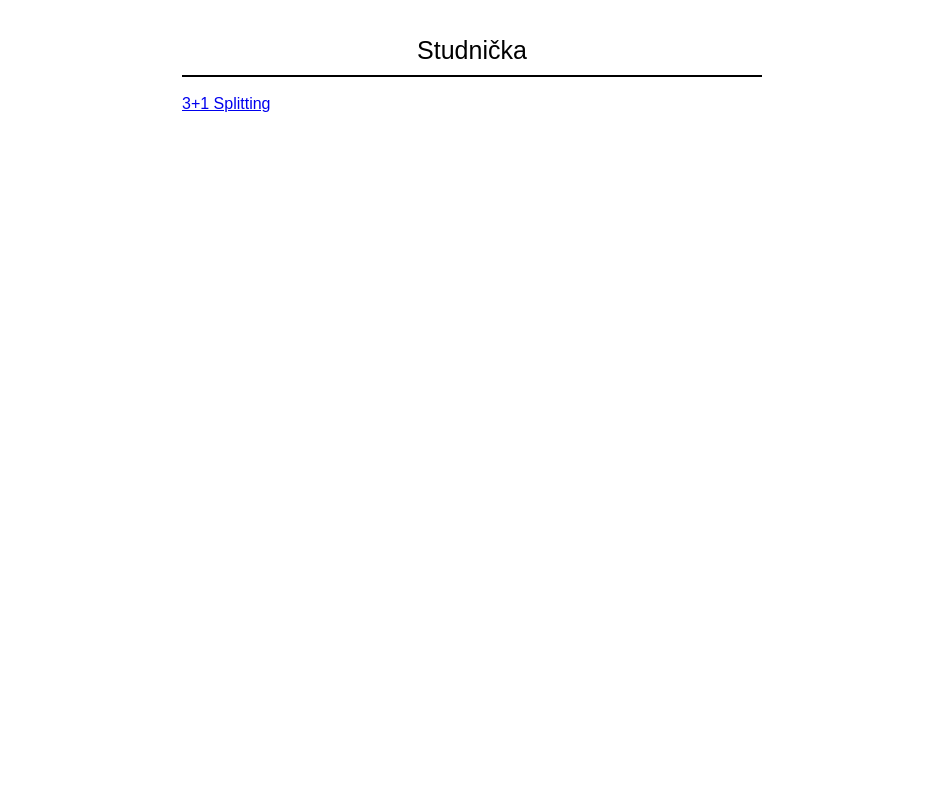
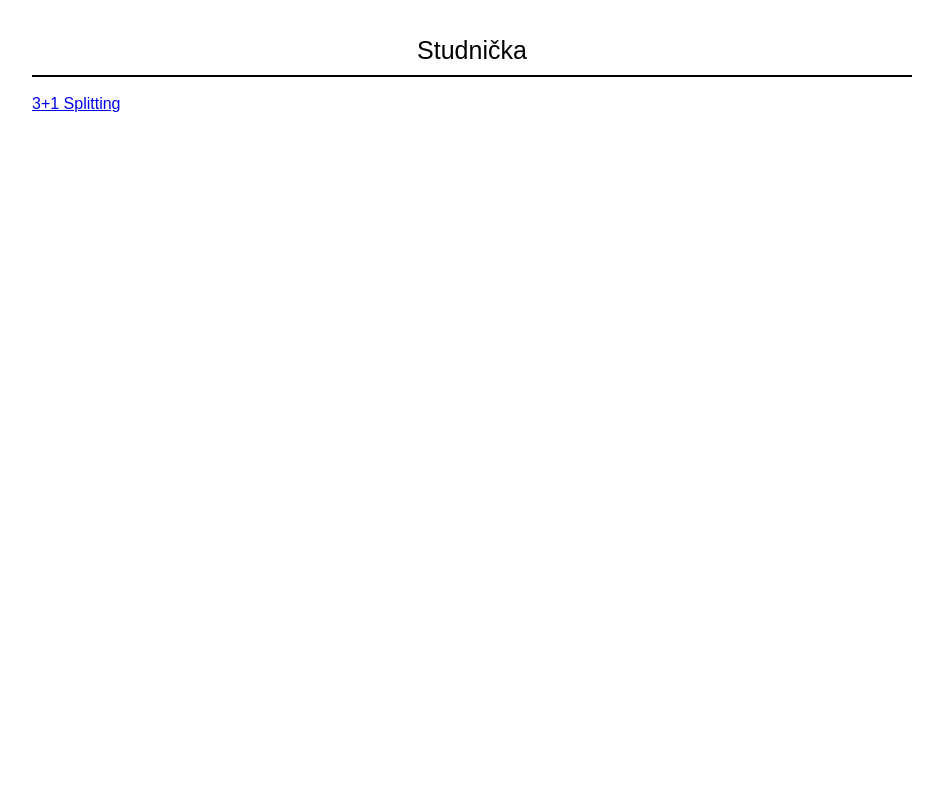
Before and after one commit to Zlabekma/Studna, a plain HTML site: page index.html in a window 1280 px wide. Shown: the top 800 px of the page, without its empty margins (168-1111 px from the left). Drawn offline with Linux system fonts and the light colour scheme.

Commit message:
zmena sirky

```diff
--- a/style.css
+++ b/style.css
@@ -1,5 +1,5 @@
 body {
-    margin: 350px;
+    margin: 200px;
     margin-top: 25px;
     font-family: sans-serif; /* Add this line */
 }
```
